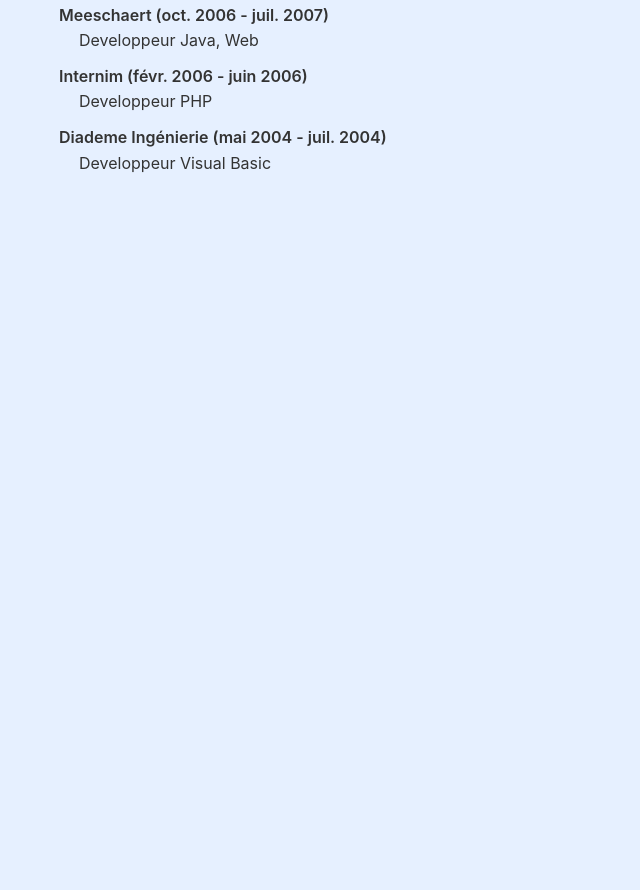
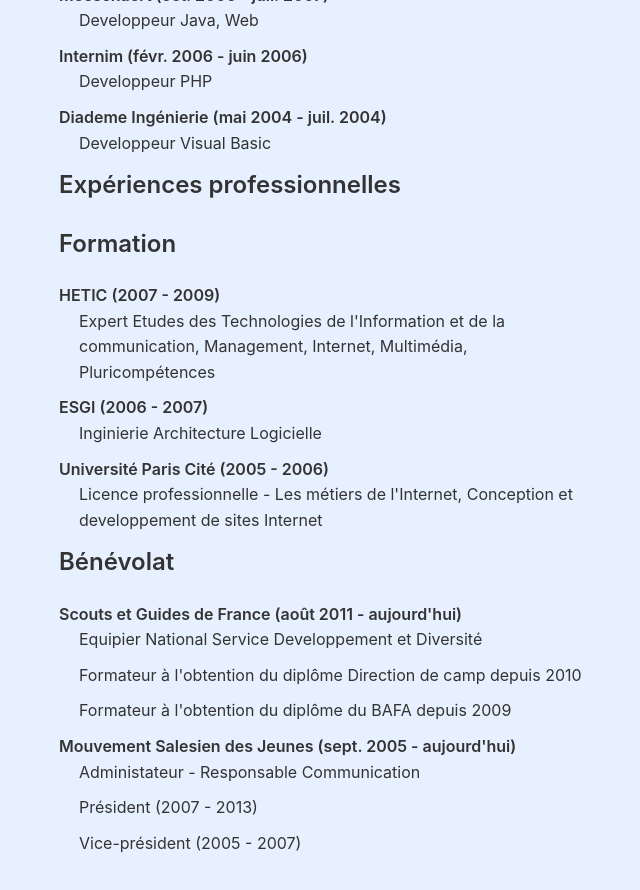
Before and after one commit to davidc859/cv, a plain HTML site: page index.html in a window 1280 px wide. Shown: the part 1280-2170 px from the top of the page, without its empty margins (601-1241 px from the left). Before the commit the page ends 1546 px from the top, so only its background shows below. Drawn offline with Linux system fonts and the light colour scheme.

Commit message:
newupdates

```diff
--- a/index.html
+++ b/index.html
@@ -10,7 +10,7 @@
     <header>
         <img src="https://media.licdn.com/dms/image/C4E03AQGVUxFMi1wTlg/profile-displayphoto-shrink_400_400/0/1572044691122?e=1686787200&v=beta&t=CuIe6JAwynR-Bjz1pbRgePjNRVOR32JzQ1Hz3X_U6RU" alt="Photo de profil de David Viagulasamy">
         <h1>David Viagulasamy</h1>
-        <p>Responsable Information Digital IT</p>
+        <p>Global VP IT Digital Director - eCommerce & Commercial Digital Activities chez BIC</p>
     </header>
 
     <main>
@@ -18,9 +18,10 @@
             <div class="left-column">
                 <h2>Informations personnelles</h2>
                 <ul>
-                    <li>Âge: 35 ans</li>
-                    <li>Date de naissance: 12 janvier 1988</li>
-                    <li>Numéro de téléphone: +33 6 12 34 56 78</li>
+                    <li>Âge: 38 ans</li>
+                    <li>Date de naissance: 9 juin 1985</li>
+                    <li>Numéro de téléphone: +33 6 00 00 00 00</li>
+					<li>Mail: </li><A HREF="mailto:davidc859@gmail.com">davidc859@gmail.com</A>
                 </ul>
 
                 <h2>Compétences</h2>
@@ -42,9 +43,9 @@
 
             <div class="right-column">
                 <h2>Description</h2>
-                <p>
+                <ul>
                     David Viagulasamy est un professionnel expérimenté dans le domaine de l'information numérique et des technologies de l'information. Il a plus de 10 ans d'expérience dans l'industrie, ayant travaillé avec diverses entreprises et organisations pour les aider à tirer le meilleur parti de leurs investissements technologiques. David est passionné par l'innovation et s'efforce constamment d'améliorer et d'optimiser les processus et les systèmes pour générer de meilleurs résultats pour les entreprises avec lesquelles il travaille.
-                </p>
+                </ul>
 
                 <h2>Expériences professionnelles</h2>
                 <ul>
@@ -106,6 +107,56 @@
                         </ul>
                     </li>
                 </ul>
+				 <div>
+            <h2>Expériences professionnelles</h2>
+            <!-- ... -->
+        </div>
+        <div>
+            <h2>Formation</h2>
+            <ul>
+                <li>
+                    <strong>HETIC (2007 - 2009)</strong>
+                    <ul>
+                        <li>Expert Etudes des Technologies de l'Information et de la communication, Management, Internet, Multimédia, Pluricompétences</li>
+                    </ul>
+                </li>
+                <li>
+                    <strong>ESGI (2006 - 2007)</strong>
+                    <ul>
+                        <li>Inginierie Architecture Logicielle</li>
+                    </ul>
+                </li>
+                <li>
+                    <strong>Université Paris Cité (2005 - 2006)</strong>
+                    <ul>
+                        <li>Licence professionnelle - Les métiers de l'Internet, Conception et developpement de sites Internet</li>
+                    </ul>
+                </li>
+            </ul>
+        </div>
+        <div>
+            <h2>Bénévolat</h2>
+            <ul>
+                <li>
+                    <strong>Scouts et Guides de France (août 2011 - aujourd'hui)</strong>
+                    <ul>
+                        <li>Equipier National Service Developpement et Diversité</li>
+                        <li>Formateur à l'obtention du diplôme Direction de camp depuis 2010</li>
+                        <li>Formateur à l'obtention du diplôme du BAFA depuis 2009</li>
+                        <!-- ... -->
+                    </ul>
+                </li>
+                <li>
+                    <strong>Mouvement Salesien des Jeunes (sept. 2005 - aujourd'hui)</strong>
+                    <ul>
+                        <li>Administateur - Responsable Communication</li>
+                        <li>Président (2007 - 2013)</li>
+                        <li>Vice-président (2005 - 2007)</li>
+                        <!-- ... -->
+                    </ul>
+                </li>
+            </ul>
+        </div>
             </div>
         </div>
     </main>
```
